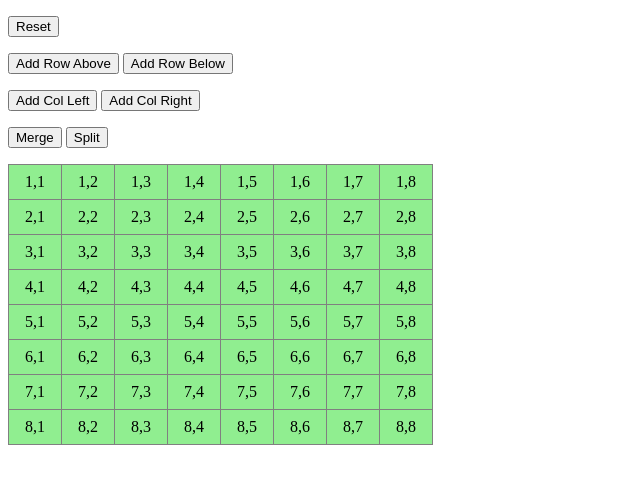
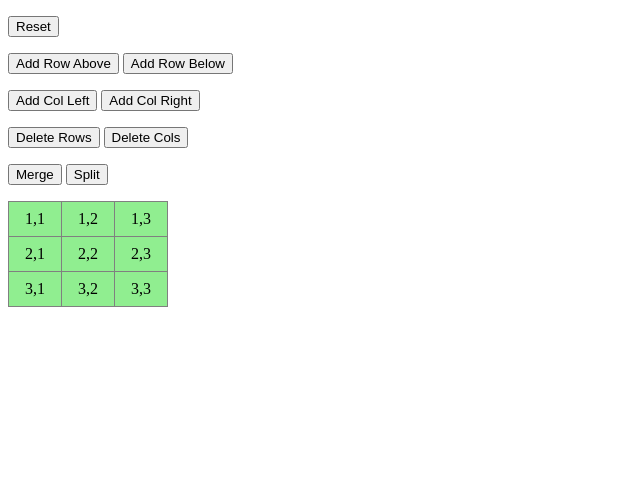
Before and after one commit to movsb/javascript-table-editor, a plain HTML site: page table.html in a window 1280 px wide. Shown: the whole page, without its empty margins (0-640 px from the left). Drawn offline with Linux system fonts and the light colour scheme.

Commit message:
deleteRows & deleteCols

```diff
--- a/table.html
+++ b/table.html
@@ -35,6 +35,10 @@ td.selected, th.selected {
 	<button type="button" onclick="table.addColRight()">Add Col Right</button>
 </p>
 <p>
+	<button type="button" onclick="table.deleteRows()">Delete Rows</button>
+	<button type="button" onclick="table.deleteCols()">Delete Cols</button>
+</p>
+<p>
 	<button type="button" onclick="table.merge()">Merge</button>
 	<button type="button" onclick="table.split()">Split</button>
 </p>
--- a/table.js
+++ b/table.js
@@ -193,7 +193,8 @@ class Table {
 	 */
 	selectCell(row, col) {
 		const cell = this.findCell(row, col);
-		return this._selectCell(cell);
+		this._selectCell(cell);
+		return cell;
 	}
 
 	/** @param {HTMLTableCellElement} col */
@@ -366,6 +367,110 @@ class Table {
 			}
 		}
 
+		this._calcCoords();
+	}
+
+	deleteRows() {
+		const rows = [];
+		if (this.curCell) {
+			const cc = this._getCoords(this.curCell);
+			for(let i=cc.r1; i<=cc.r2; i++) {
+				rows.push(i);
+			}
+		} else if(this.selectedCells?.length > 0) {
+			this.selectedCells.forEach(cell => {
+				const cc = this._getCoords(cell);
+				for(let i=cc.r1; i<=cc.r2; i++) {
+					rows.push(i);
+				}
+			});
+		}
+
+		// descending
+		const sorted = [...new Set(rows)].sort((a,b) => b-a);
+		// console.log('deleteRows:', sorted);
+
+		const maxCols = this._maxCols();
+		sorted.forEach(r => {
+			for(let c=1; c <= maxCols;) {
+				const cell = this.findCell(r, c);
+				const cc = this._getCoords(cell);
+				// 单行元素。
+				if (cell.rowSpan == 1) {
+					c += cell.colSpan;
+					continue;
+				}
+				// 向下展开。
+				if (r == cc.r1) {
+					this.selectCell(r, c);
+					// 可以考虑再合并。
+					this.split();
+					c += cell.colSpan;
+					continue;
+				}
+				// 来自上面。
+				cell.rowSpan--;
+				c += cell.colSpan;
+			}
+			this.table.deleteRow(r - 1);
+		});
+
+		this.clearSelection();
+		this._calcCoords();
+	}
+
+	deleteCols() {
+		const cols = [];
+		if (this.curCell) {
+			const cc = this._getCoords(this.curCell);
+			for(let i=cc.c1; i<=cc.c2; i++) {
+				cols.push(i);
+			}
+		} else if(this.selectedCells?.length > 0) {
+			this.selectedCells.forEach(cell => {
+				const cc = this._getCoords(cell);
+				for(let i=cc.c1; i<=cc.c2; i++) {
+					cols.push(i);
+				}
+			});
+		}
+
+		// descending
+		const sorted = [...new Set(cols)].sort((a,b) => b-a);
+		// console.log('deleteCols:', sorted);
+
+		const rows = this.table.rows.length;
+		sorted.forEach(c => {
+			const toRemove = [];
+			for(let r=1; r <= rows;) {
+				const cell = this.findCell(r, c);
+				const cc = this._getCoords(cell);
+				// 单列元素。
+				if (cell.colSpan == 1) {
+					r += cell.rowSpan;
+					toRemove.push(cell);
+					continue;
+				}
+				// 向右展开。
+				if(c == cc.c1) {
+					this.selectCell(r, c);
+					// 可以考虑再合并。
+					this.split();
+					// 修改过需要重新计算。
+					this._calcCoords();
+					// 拆分过了，只剩 1 行
+					r += 1;
+					toRemove.push(cell);
+					continue;
+				}
+				// 来自左边。
+				cell.colSpan--;
+				r += cell.rowSpan;
+			}
+			toRemove.forEach(cell => cell.remove());
+		});
+
+		this.clearSelection();
 		this._calcCoords();
 	}
 
@@ -549,7 +654,7 @@ class Table {
 class TableTest {
 	constructor() {
 		/**
-		 * @type {{ init: (t: Table) => void, html: string }[]}
+		 * @type {{ note: string, init: (t: Table) => void, html: string }[]}
 		 */
 		this.cases = [
 			{
@@ -600,6 +705,36 @@ class TableTest {
 				init: t => { t.reset(2,2); t.selectRange(1,1,2,1); t.merge(); t.selectRange(1,2,2,2);  t.merge(); t.split(); },
 				html: '<table><tbody><tr><td class="" rowspan="2">1,1</td><td class="selected">1,2</td></tr><tr><td>2,2</td></tr></tbody></table>',
 			},
+			{
+				note: '删除行，单行元素',
+				init: t => { t.reset(3,3); t.selectCell(1,2); t.deleteRows(); },
+				html: '<table><tbody><tr><td>1,1</td><td>1,2</td><td>1,3</td></tr><tr><td>2,1</td><td>2,2</td><td>2,3</td></tr></tbody></table>',
+			},
+			{
+				note: '删除行，多行元素，来自上面',
+				init: t => { t.reset(3,3); t.selectRange(1,2,3,2); t.merge(); t.selectCell(3,1); t.deleteRows(); },
+				html: '<table><tbody><tr><td>1,1</td><td class="" rowspan="2">1,2</td><td>1,3</td></tr><tr><td>2,1</td><td>2,3</td></tr></tbody></table>',
+			},
+			{
+				note: '删除行，多行元素，向下展开',
+				init: t => { t.reset(3,3); t.selectRange(1,2,3,2); t.merge(); t.selectCell(1,1); t.deleteRows(); },
+				html: '<table><tbody><tr><td>1,1</td><td>1,2</td><td>1,3</td></tr><tr><td>2,1</td><td>2,2</td><td>2,3</td></tr></tbody></table>',
+			},
+			{
+				note: '删除列，单列元素',
+				init: t => { t.reset(3,3); t.selectCell(1,2); t.deleteCols(); },
+				html: '<table><tbody><tr><td>1,1</td><td>1,2</td></tr><tr><td>2,1</td><td>2,2</td></tr><tr><td>3,1</td><td>3,2</td></tr></tbody></table>',
+			},
+			{
+				note: '删除列，多列元素，来自左边',
+				init: t => { t.reset(3,3); t.selectRange(2,2,3,3); t.merge(); t.selectCell(1,3); t.deleteCols(); },
+				html: '<table><tbody><tr><td>1,1</td><td>1,2</td></tr><tr><td>2,1</td><td class="" rowspan="2" colspan="1">2,2</td></tr><tr><td>3,1</td></tr></tbody></table>',
+			},
+			{
+				note: '删除列，多列元素，向右展开',
+				init: t => { t.reset(3,3); t.selectRange(2,2,3,3); t.merge(); t.selectCell(1,2); t.deleteCols(); },
+				html: '<table><tbody><tr><td>1,1</td><td>1,2</td></tr><tr><td>2,1</td><td>2,2</td></tr><tr><td>3,1</td><td>3,2</td></tr></tbody></table>',
+			},
 		];
 	}
 
@@ -613,7 +748,7 @@ class TableTest {
 			}
 			const html = table.content;
 			if(html != t.html) {
-				console.table(['测试错误：', t.html, html]);
+				console.table([`测试错误：${t.note ?? ''}`, t.html, html]);
 				throw new Error(`测试错误: @${index}`);
 			}
 		});
@@ -628,4 +763,4 @@ try {
 }
 
 let table = new Table();
-table.reset(8,8);
+table.reset(3,3);
```
